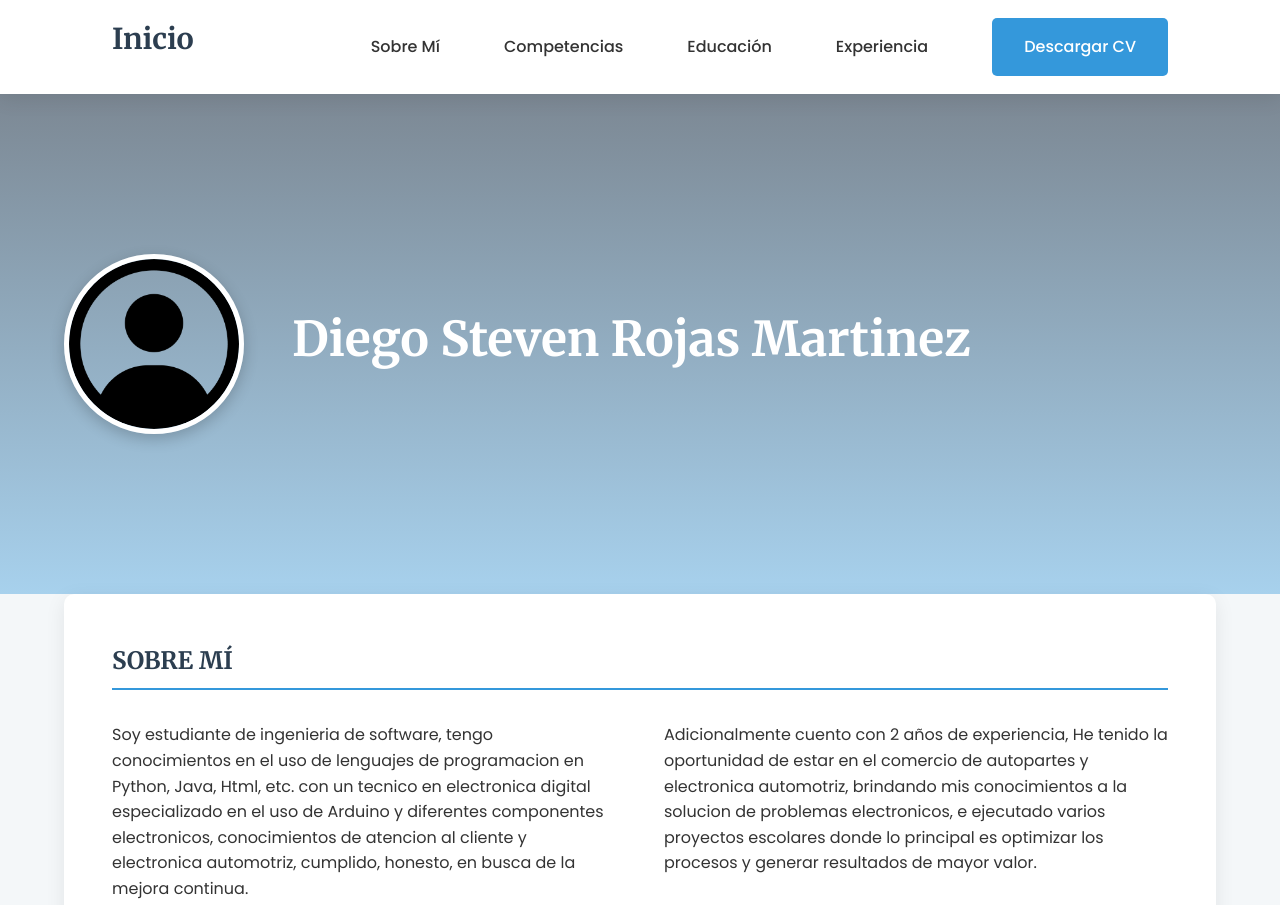
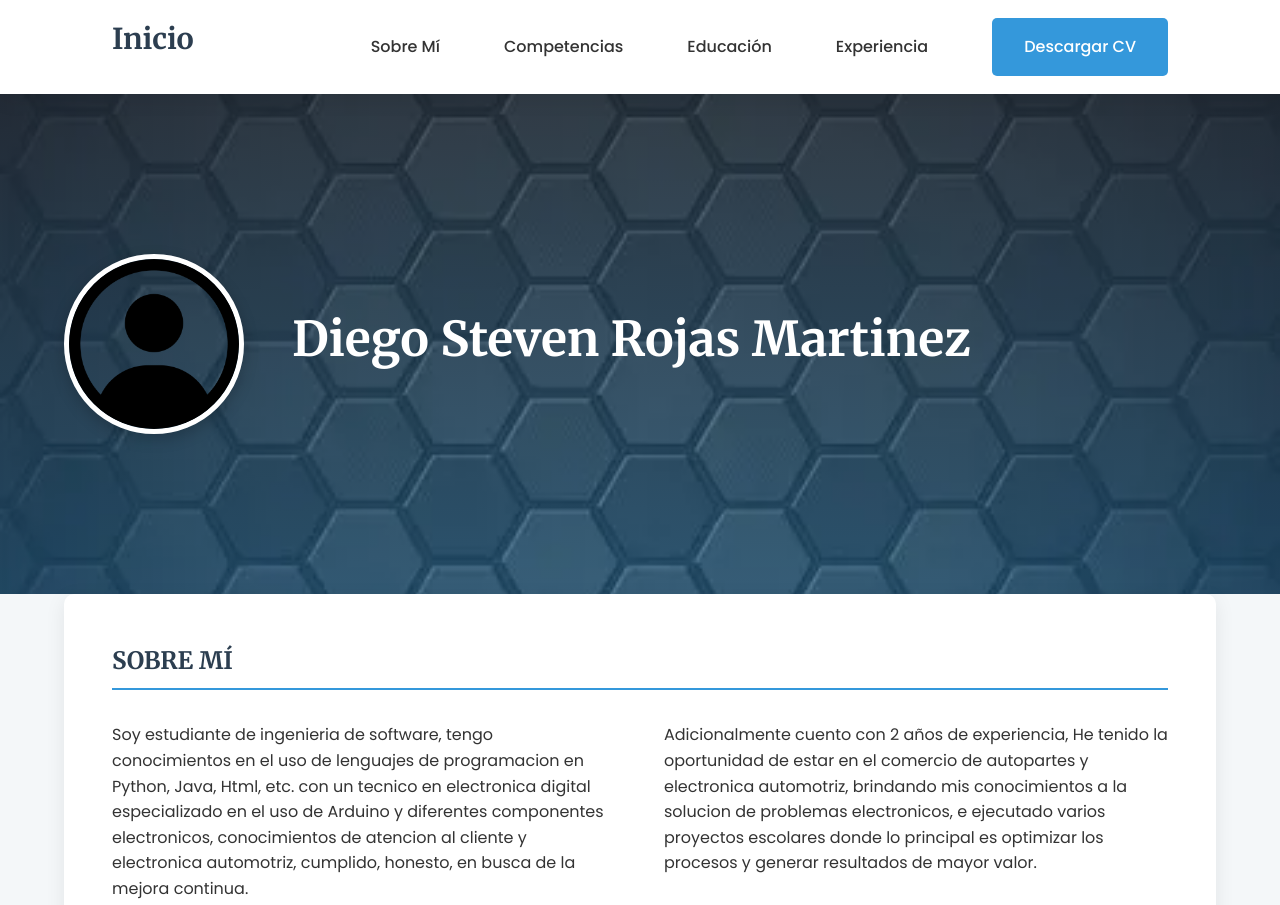
Before and after one commit to DiegoR205/cv, a plain HTML site: page index.html in a window 1280 px wide. Shown: the top 905 px of the page. Drawn offline with Linux system fonts and the light colour scheme.

Commit message:
CREACION DE CARPETA IMAGES

```diff
--- a/SASS/_personal.scss
+++ b/SASS/_personal.scss
@@ -130,7 +130,7 @@
 }
 
 .hero-banner {
-    background-image: url('banner.jpg');
+    background-image: url('/IMAGE/banner.webp');
     background-size: cover;
     background-position: center;
     height: 400px;
--- a/index.html
+++ b/index.html
@@ -46,7 +46,7 @@
                 <div class="overlay"></div>
                 <div class="hero-content container">
                     <div class="profile-header">
-                        <img src="user.webp" alt="Foto de Diego Steven Rojas Martinez" class="profile-photo">
+                        <img src="/IMAGE/user.webp" alt="Foto de Diego Steven Rojas Martinez" class="profile-photo">
                         <h2 class="hero-name">Diego Steven Rojas Martinez</h2>
                         <p class="hero-title"></p>
                     </div>
```
Also changed, not shown: CSS/styles.css, IMAGE/banner.webp (added), IMAGE/user.webp (renamed from user.webp), banner.jpg (deleted), 1 other file.
